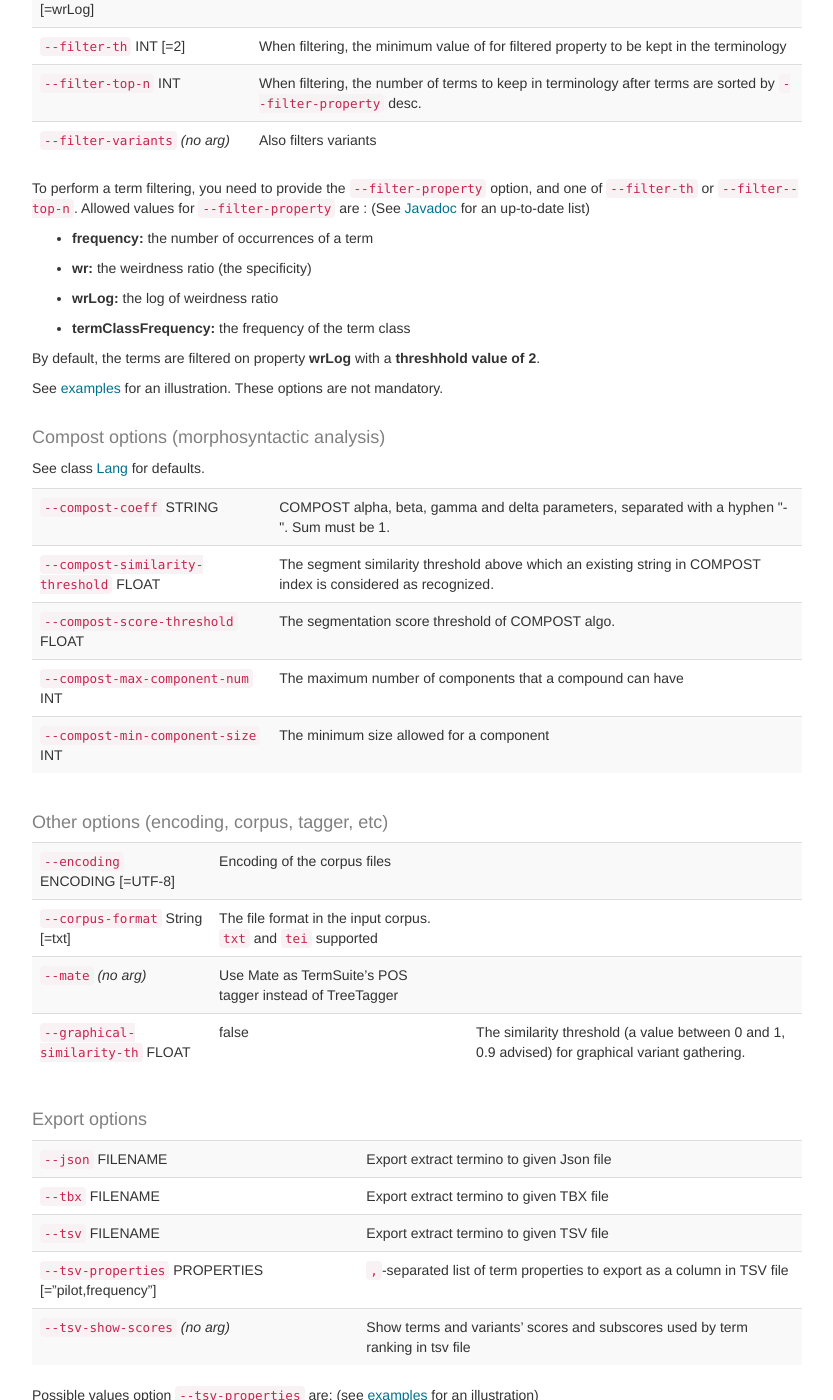
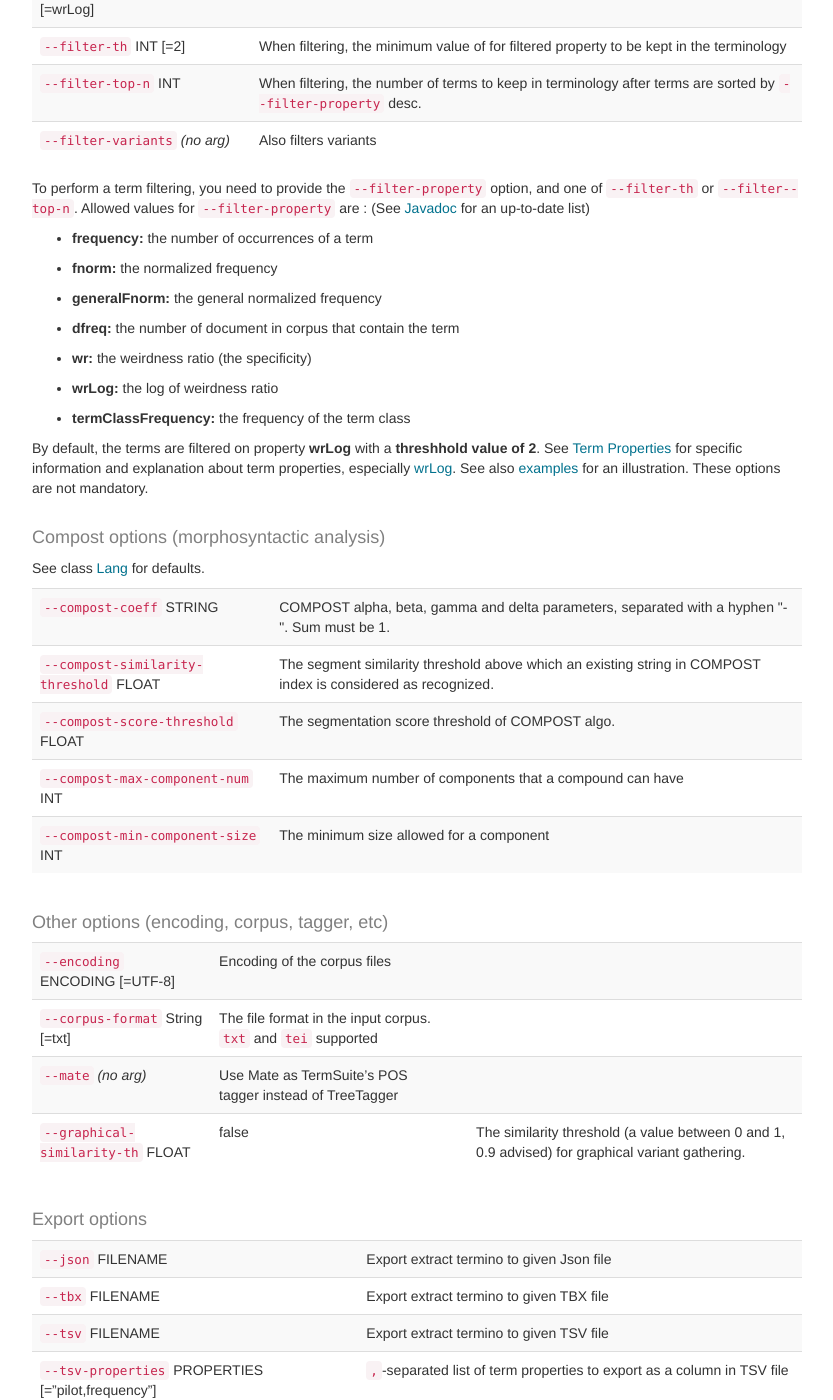
Before and after one commit to termsuite/termsuite.github.io, a Jekyll site: the page built from _documentation/18-command-line-api.md, in a window 1280 px wide and 1400 px high, scrolled down 1660 px. Shown: the whole window, without its empty margins (423-1256 px from the left). Built offline with Jekyll 4.4.1, drawn with Linux system fonts in a browser that asks for light colours; nearby versions of some CDN libraries; some of the changed text lies outside the part shown.

Commit message:
Added Term Properties documentation page

```diff
--- a/_data/filtering-properties.yml
+++ b/_data/filtering-properties.yml
@@ -3,6 +3,15 @@
   filter: false
 - name: frequency
   description: the number of occurrences of a term
+  filter: true
+- name: fnorm
+  description: the normalized frequency
+  filter: true
+- name: generalFnorm
+  description: the general normalized frequency
+  filter: true
+- name: dfreq
+  description: the number of document in corpus that contain the term
   filter: true
 - name: lemma
   description: the concatenation of word lemmas
--- a/_documentation/18-command-line-api.md
+++ b/_documentation/18-command-line-api.md
@@ -60,9 +60,7 @@
   {% endif %}
 {% endfor %}
 
-By default, the terms are filtered on property **wrLog** with a **threshhold value of 2**.
-
-See [examples](#termino-examples) for an illustration. These options are not mandatory.
+By default, the terms are filtered on property **wrLog** with a **threshhold value of 2**. See [Term Properties](/documentation/term-properties/) for specific information and explanation about term properties, especially [wrLog](/documentation/term-properties/#wr). See also [examples](#termino-examples) for an illustration. These options are not mandatory.
 
 #### Compost options (morphosyntactic analysis)
 
@@ -98,6 +96,8 @@
 {% for p in site.data.filtering-properties %}
   * **{{p.name}}:** {{p.description}}
 {% endfor %}
+
+See [Term Properties](/documentation/term-properties/) for specific information and explanation about term properties, especially [wrLog](/documentation/term-properties/#wr).
 
 #### Examples
 {:id="termino-examples"}
--- /dev/null
+++ b/_documentation/40-term-properties.md
@@ -0,0 +1,137 @@
+---
+layout: documentation
+title: Term Properties
+menu: Term Properties
+menu_cat: root
+permalink: /documentation/term-properties/
+---
+
+This page lists and explains the most important term properties in TermSuite, and how they are used in the terminology extraction process.
+
+* TOC
+{:toc}
+
+### Frequency
+{: id="frequency"}
+
+The *term frequency* is the number of occurrences of a term within the domain-specific corpus. This is measure is both very simple and very useful for terminology extraction and post-processing.
+
+To access get the term frequency with the Java API:
+{% highlight java %}
+term.getFrequency();
+{% endhighlight %}
+
+### Normalized frequency
+{: id="fnorm"}
+
+The *normalized frequency* is the average number of occurrences of a term with the **domain-specific corpus every 1000 words**. Its value is a decimal number.
+
+To access get the term frequency with the Java API:
+{% highlight java %}
+term.getFrequencyNorm();
+{% endhighlight %}
+
+### Normalized general frequency
+{: id="generalFnorm"}
+
+The *normalized general frequency* is the avetsv-rage number of occurrences of a term with the **general language corpus every 1000 words**. Its value is a decimal number.
+
+To access get the term frequency with the Java API:
+{% highlight java %}
+term.getGeneralFrequencyNorm();
+{% endhighlight %}
+
+The general language corpus usually is a corpus extracted from news paper archives. If a term is absent from the general language corpus, then it is considered as appearing 0,5 times. That is why the method `getGeneralFrequencyNorm()` still returns a non-zero value.
+
+### Weirdness Ratio (`wr` and `wrLog`)
+{: id="wr"}
+
+#### Definition
+
+The *weirdness ratio* (WR) is propably the property used by TermSuite to measure the **specificity of a term in the domain-specific corpus**. It is computed by dividing the *normalized frequency* of a term by its *normalized general frequency*:
+
+{% highlight java %}
+double wr = term.getFrequencyNorm() / term.getGeneralFrequencyNorm();
+{% endhighlight %}
+
+
+#### `wr` and `wrLog`
+
+Our experience with the `wr` is that the most significant link to the specificity is the magnitude, i.e. the number of zeros it has. That is why we introduced the `wrLog`:
+
+{% highlight java %}
+double wrLog = Math.log(1 + term.getFrequencyNorm() / term.getGeneralFrequencyNorm());
+{% endhighlight %}
+
+#### Java API
+
+To access get the term frequency with the Java API, you need to get from the terminology (the `TermIndex` object) what is called a *measure* in Java data model. That is why getting the WR of a term is a bit less instinctive than for *primitive* term properties (frequency, normalized frequency, normalized general frequency, and document frequency).
+
+{% highlight java %}
+// Get the WR of "term"
+termIndex.getWRMeasure().getValue(term);
+
+// Get the wrLog (log(1+WR)) of "term"
+termIndex.getWRLogMeasure().getValue(term);
+{% endhighlight %}
+
+What is convenient with TermSuite's measures is that you can get their aggregate values over the domain-specific easily:
+
+{% highlight java %}
+// The average of WR over the terminology
+termIndex.getWRMeasure().getAvg();
+
+// The average of wrLog over the terminology
+termIndex.getWRLogMeasure().getAvg();
+{% endhighlight %}
+
+#### Distribution of Weirdness Ratio (actually of `wrLog`)
+
+The distribution of Weirdness Ratio on Fig. 1 was computed on our example corpus Wind Energy. It shows that `wrLog` values vary between 0 and around 5. We have made the same observation on all corpora we have tested, including for a corpus containing 58 million words, and on several languages supported by TermSuite.
+
+<p class="text-center">
+<img title="Distribution of wrLog over corpus Wind Energy" alt="Distribution of wrLog over corpus Wind Energy" width="500" src="/img/wrlog-distribution-th1.png">
+<br />
+Fig1. Distribution of wrLog over the corpus "Wind Energy"
+</p>
+
+Fig. 1 shows this distrubtion, and gives one color for each threshold value for the property *frequency*. The yellow area is the distribution of terms occurring at least once (i.e. all terms), the blue area is the distribution of terms occurring at least twice, etc.
+
+Another noteworthy observation is the fact that there is a group of terms on the left of the first peak, near zero. These are the terms that appear relatively often in the general language corpus.
+
+The yellow peak on Fig. 1 shows one of the main bias of the Weirdness Ratio. In facts, there are a big number of terms sharing exactly the same value of `wr`. Terms occurring exactly once in the domain-specific corpus and zero time in the general language corpus appear on the graph. There are also numerous terms occurring exactly twice in the domain-specific corpus and zero time in the general language corpus. They all share the same value (the blue peak denoted as th=2).
+
+
+<p class="text-center">
+<img title="Distribution of wrLog over the corpus Wind Energy, after filtering terms by frequency (frequency ≥ 3)" alt="Distribution of wrLog over the corpus Wind Energy, after filtering terms by frequency (frequency ≥ 3)" width="500" src="/img/wrlog-distribution-th3.png">
+<br />
+Fig2. Distribution of wrLog over the corpus "Wind Energy", after filtering terms by frequency (frequency ≥ 3)
+</p>
+
+Fig. 2 is exactly the same distribution as Fig. 1, except that we have filtered the terminology and kept terms occurring at least three times in the corpus. This filter allows to "zoom" on other peaks. We see that there is a peak for every frequency until 5 or 6, and then the `wrLog` values mix to each other.
+
+#### A good threshold for `wrLog` filtering
+
+When filtering on `wrLog`, the question to answer is "what peak should I filter". Usually, for terminology extraction, it is a good practice to set the threshold after the first peaks. For bigger corpus, it is better to set the threshold after the second, third, fourth or fifth (for huge corpus) peak.
+
+<div class="alert alert-success" role="alert">
+Considering this behavior, a good language-independent and corpus-independent **default threshold for `wrLog` is 2**.
+</div>
+
+### Document Frequency
+{: id="dfreq"}
+
+The *document frequency* of a term is the number of documents (i.e. files in the input corpus) in which the term occurs. In terminology, it is often a good practice to filter the extracted term on this property, to ensure that extracted terms do not appear in only one document.
+
+To access get the term frequency with the Java API:
+{% highlight java %}
+term.getDocumentFrequency();
+{% endhighlight %}
+
+### Other properties
+
+The exhaustive list of properties is:
+
+{% for p in site.data.filtering-properties %}
+  * **{{p.name}}:** {{p.description}}
+{% endfor %}
```
Also changed, not shown: _documentation/25-corpus.md (+2 -2 lines), img/wrlog-distribution-th1.png (added), img/wrlog-distribution-th3.png (added).
